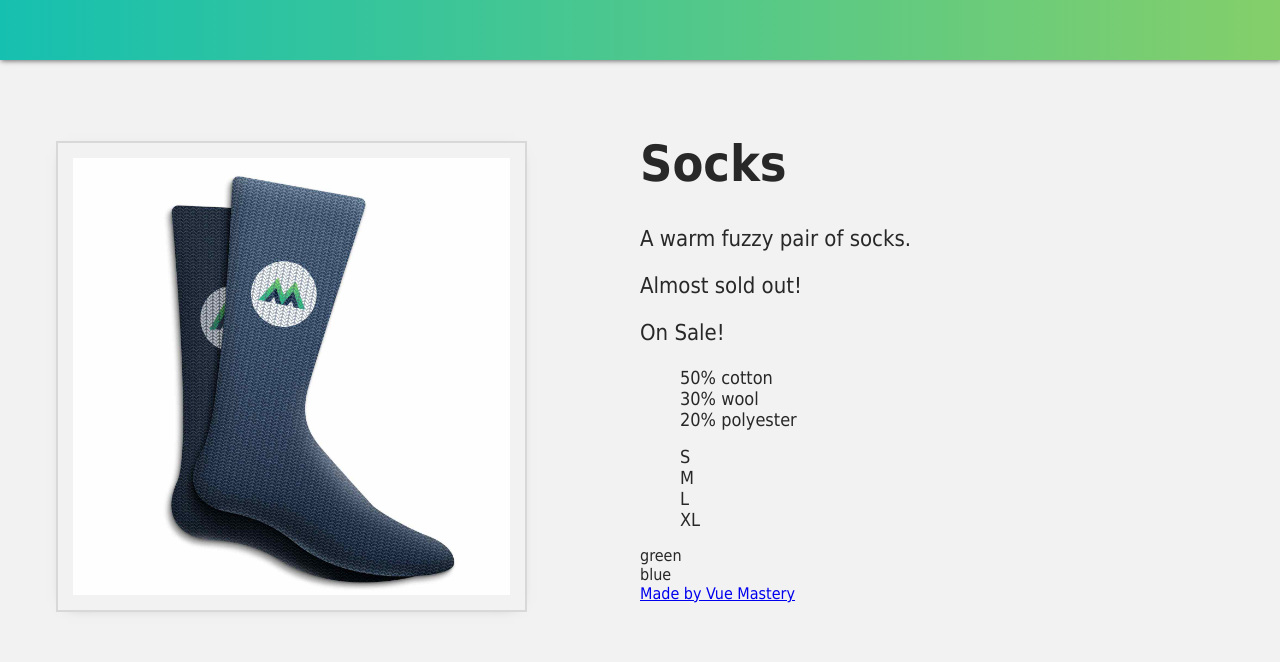
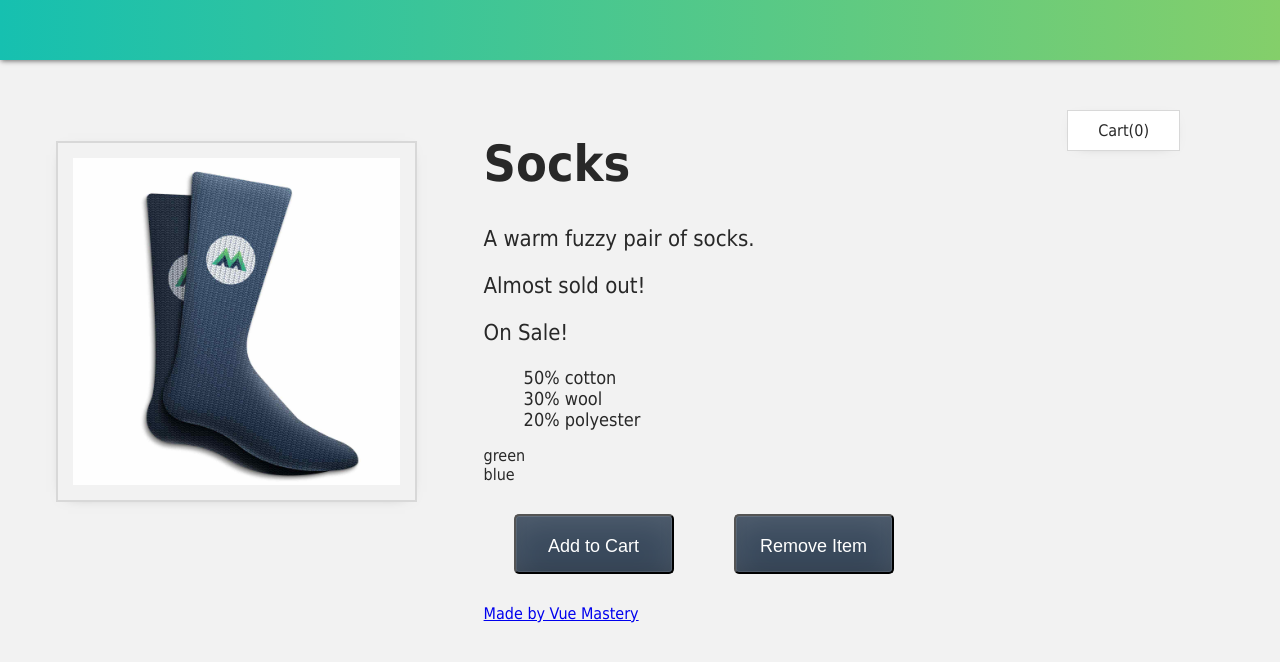
Before and after one commit to baselrabia/Intro-to-Vue-3, a plain HTML site: page index.html in a window 1280 px wide. Drawn offline with nearby package versions, Linux system fonts and the light colour scheme.

Commit message:
Event Handling

```diff
--- a/index.html
+++ b/index.html
@@ -13,6 +13,8 @@
 <body>
   <div id="app">
     <div class="nav-bar"></div>
+
+        <div class="cart">Cart({{ cart }})</div>
 
     <div class="product-display">
       <div class="product-container">
@@ -32,12 +34,11 @@
           <ul>
             <li v-for="detail in details">{{ detail }}</li>
           </ul>
+          <div v-for="variant in variants" :key="variant.id" @mouseover="updateImage(variant.image)">{{ variant.color }}</div>
+          <button class="button" v-on:click="addToCart">Add to Cart</button>
           <!-- solution -->
-                      <ul>
-                        <li v-for="(size, index) in sizes" :key="index">{{ size }}</li>
-                      </ul>
+          <button class="button" @click="removeFromCart">Remove Item</button>
           <!-- solution -->
-                      <div v-for="variant in variants" :key="variant.id">{{ variant.color }}</div>
           <a :href="url">Made by Vue Mastery</a>
         </div>
       </div>
--- a/main.js
+++ b/main.js
@@ -1,6 +1,7 @@
 const app = Vue.createApp({
   data() {
     return {
+      cart:0,
       product: "Socks",
       description: "A warm fuzzy pair of socks.",
       image: "./assets/socks_blue.jpg",
@@ -12,9 +13,24 @@ const app = Vue.createApp({
       sizes: ["S", "M", "L", "XL"],
       // solution
       variants: [
-        { id: 2234, color: "green" },
-        { id: 2235, color: "blue" },
+        { id: 2234, color: "green", image: "./assets/socks_green.jpg" },
+        { id: 2235, color: "blue", image: "./assets/socks_blue.jpg" },
       ],
     };
-  }
+  },
+ methods: {
+        addToCart() {
+            this.cart += 1
+        },
+        // solution
+        removeFromCart() {
+            if (this.cart >= 1) {
+                this.cart -= 1
+            }
+        },
+        // solution
+        updateImage(variantImage) {
+            this.image = variantImage
+        }
+    }
 })
```
